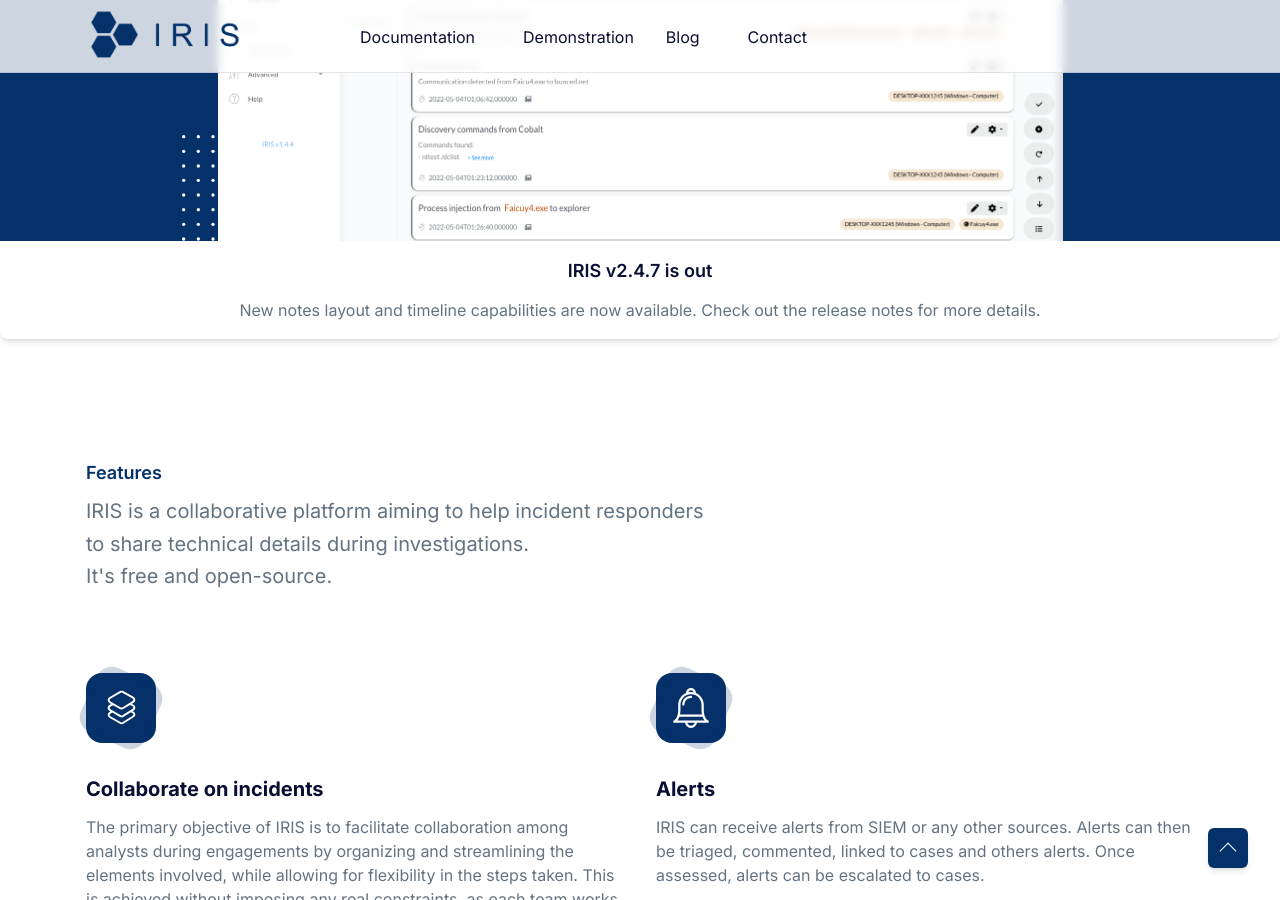
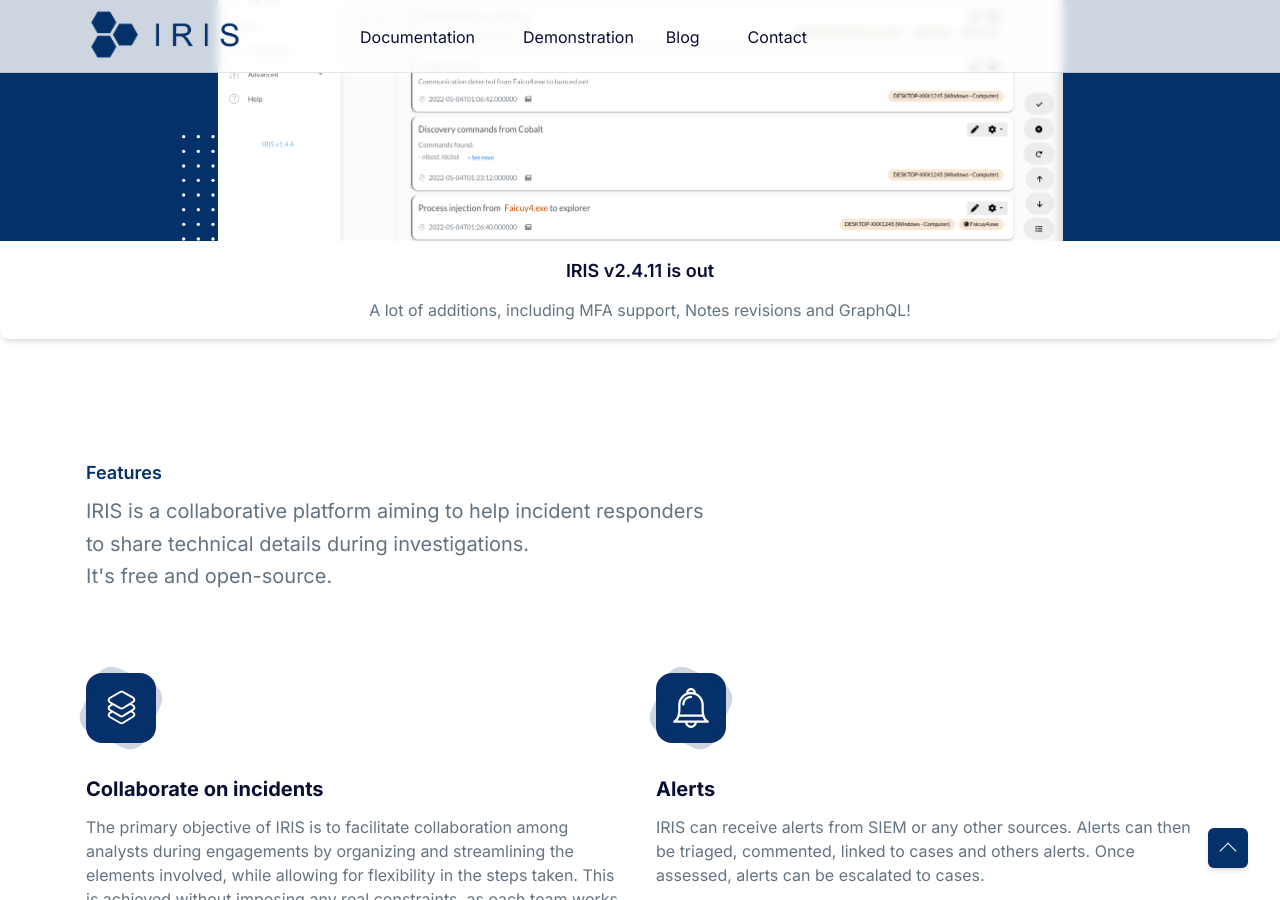
Before and after one commit to dfir-iris/dfir-iris.org, an MkDocs documentation site: the page built from docs/index.md, in a window 1280 px wide and 900 px high, scrolled down 776 px. Built offline with MkDocs 1.6.1 and Material for MkDocs 9.7.7, drawn with Linux system fonts in a browser that asks for light colours; some of the changed text lies outside the part shown.

Commit message:
[ADD] COntributors

```diff
--- a/overrides/home.html
+++ b/overrides/home.html
@@ -1400,12 +1400,12 @@
     border-l-[6px] border-[#34D399]
     ">
     <div class="w-full">
-      <a class="text-green" href="https://github.com/dfir-iris/iris-web/releases/tag/v2.4.7">
+      <a class="text-green" href="https://github.com/dfir-iris/iris-web/releases/tag/v2.4.11">
        <h5 class="text-lg text-center font-semibold mb-3 text-dark">
-          IRIS v2.4.7 is out
+          IRIS v2.4.11 is out
        </h5>
        <p class="text-base text-center text-body-color leading-relaxed">
-          New notes layout and timeline capabilities are now available. Check out the release notes for more details.
+          A lot of additions, including MFA support, Notes revisions and GraphQL!
        </p>
       </a>
     </div>
@@ -2549,6 +2549,21 @@
               </div>
             </div>
           </div>
+          <div class="w-full px-4 md:w-1/3 lg:w-1/3">
+            <div class="ud-single-testimonial wow fadeInUp mb-12 bg-white p-8 shadow-testimonial" data-wow-delay=".15s
+              " style="visibility: visible; animation-delay: 0.15s;">
+
+              <div class="ud-testimonial-info flex items-center">
+                <div class="ud-testimonial-image mr-5 h-[50px] w-[50px] overflow-hidden rounded-full">
+                  <img src="assets/images/hero/eset.png" alt="author">
+                </div>
+                <div class="ud-testimonial-meta">
+                  <h4 class="text-sm font-semibold">ESET Team</h4>
+                  <p class="text-xs text-[#969696]">during Locked Shields 2024</p>
+                </div>
+              </div>
+            </div>
+          </div>
         </div>
         <div class="flex flex-wrap">
           <div class="mx-4 w-full">
```
Also changed, not shown: overrides/assets/images/hero/eset.png (added).
